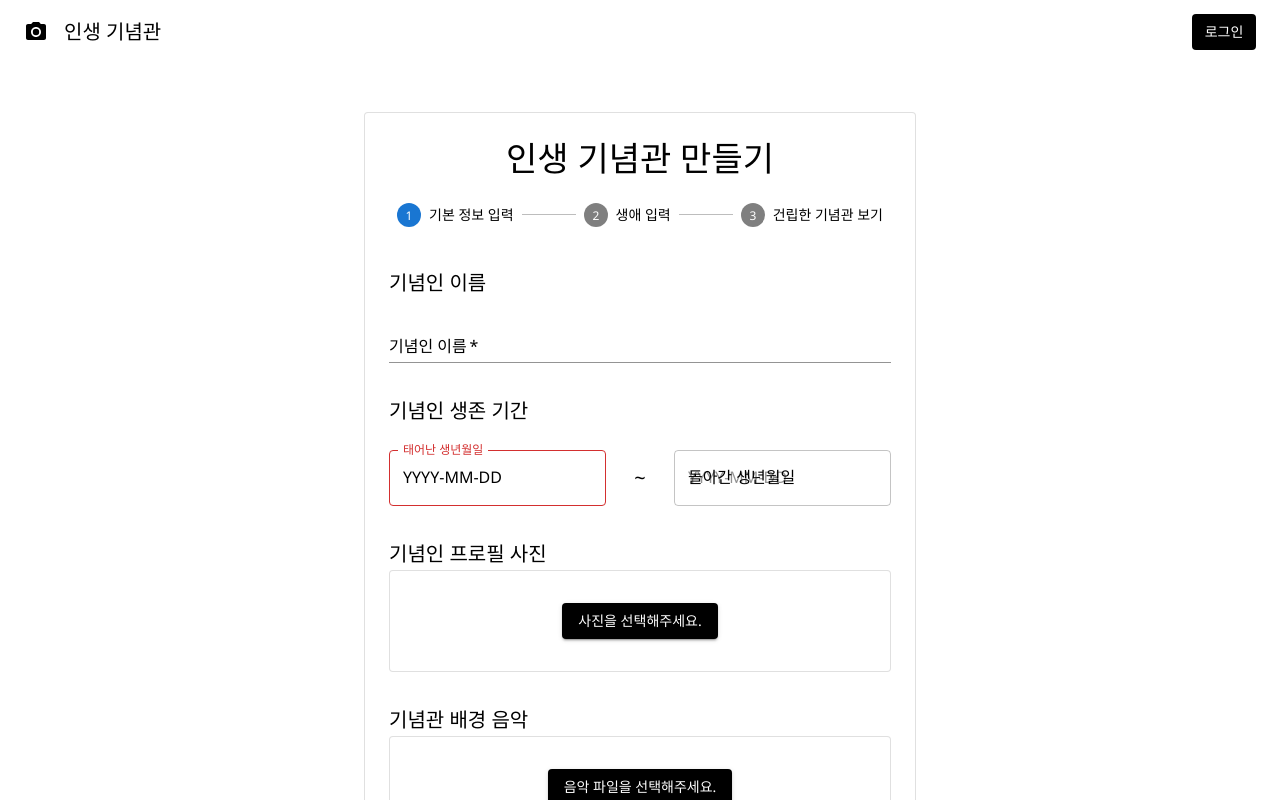
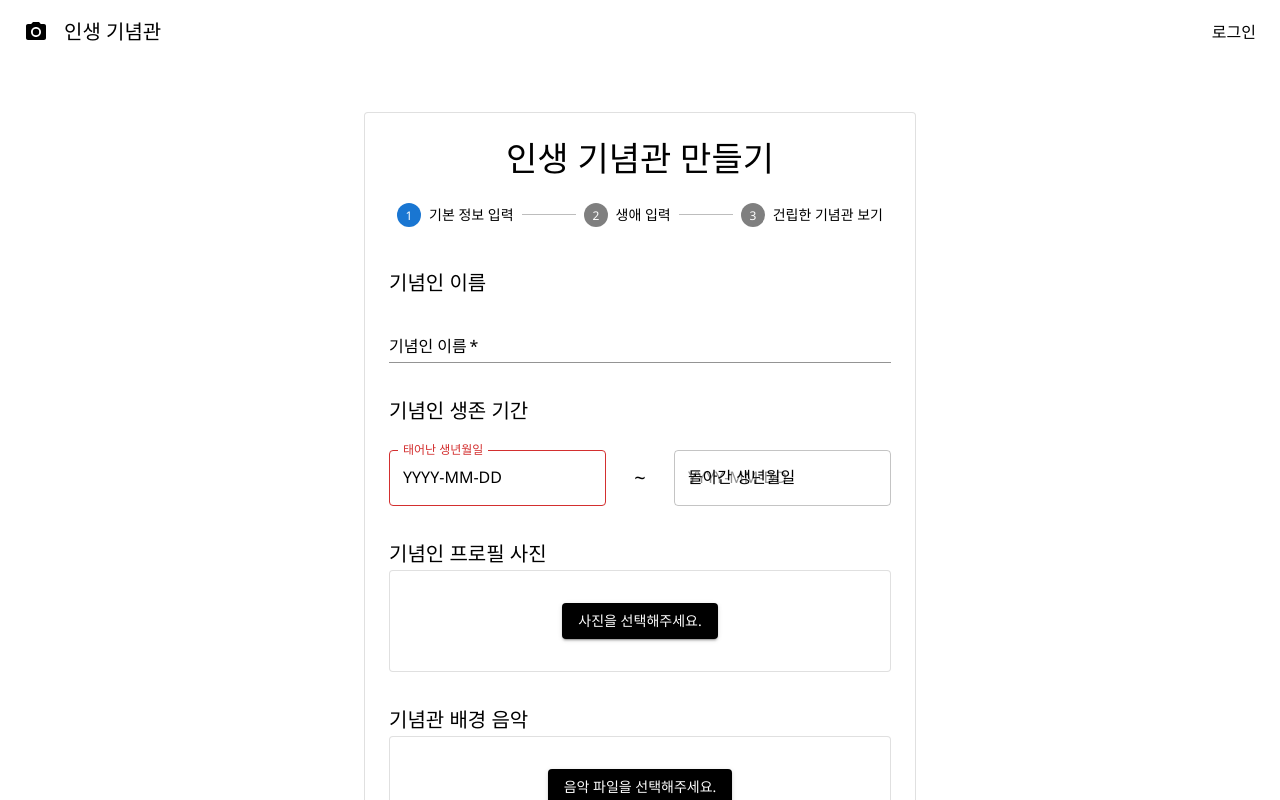
Before and after one commit to Genithlabs/Memorial, a Next.js app: page /form in a window 1280 px wide. Shown: the top 800 px of the page. Built offline with nearby package versions, Linux system fonts and the light colour scheme; no server answers; a web font is replaced by a local one.

Commit message:
로그인 버튼 스타일을 수정합니다

```diff
--- a/components/common/Header.tsx
+++ b/components/common/Header.tsx
@@ -31,9 +31,7 @@ export default function Header() {
 					{status === "authenticated" ? (
 						<LogoutButton />
 					) : (
-						<Link href="/signin" passHref>
-							<Button color="inherit">로그인</Button>
-						</Link>
+						<Link href="/signin" passHref>로그인</Link>
 					)}
 				</div>
 			</Toolbar>
```
